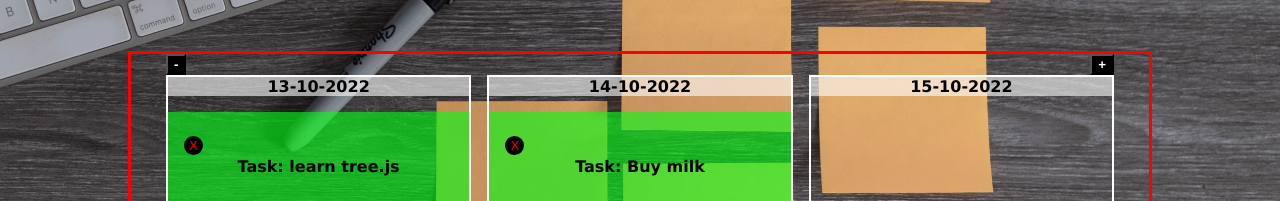
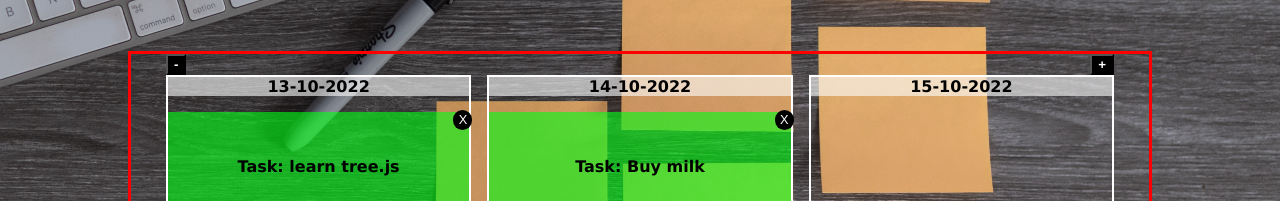
Before and after one commit to DominikNoga/task_organiser, a Django app: page /calendar in a window 1280 px wide. Shown: the part 247-448 px from the top of the page. Run offline with Django 4.2, Linux system fonts and the light colour scheme; a user stored in the database is signed in; data comes from the database, SQL or seed files in the repository; some libraries are stand-ins or nearby versions.

Commit message:
made a small change in the look of buttons

```diff
--- a/static/css/style2.css
+++ b/static/css/style2.css
@@ -272,8 +272,11 @@ button:hover{
     grid-column: 1/4;
 }
 .btn-task{
-    background-color:black;
-    color:red;
+    position: relative;
+    top:-2em;
+    left:100%;
+    background-color:rgb(0 0 0);
+    color:white;
     border-radius: 50%;
     width: 1.5em;
     height: 1.5em;
```
